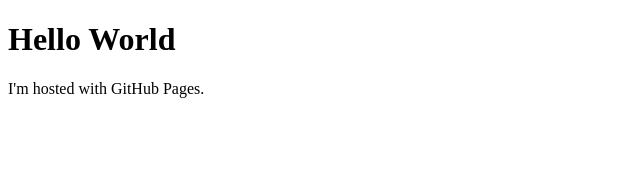
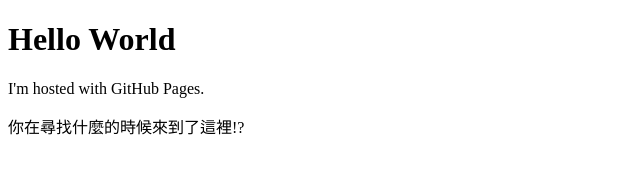
Before and after one commit to ANCRAFT131A/ANCRAFT, a plain HTML site: page index.html in a window 1280 px wide. Shown: the whole page, without its empty margins (0-640 px from the left). Drawn offline with Linux system fonts and the light colour scheme.

Commit message:
Update index.html

```diff
--- a/index.html
+++ b/index.html
@@ -3,5 +3,6 @@
 <body>
 <h1>Hello World</h1>
 <p>I'm hosted with GitHub Pages.</p>
+<p>你在尋找什麼的時候來到了這裡!?</p>
 </body>
 </html>
```
